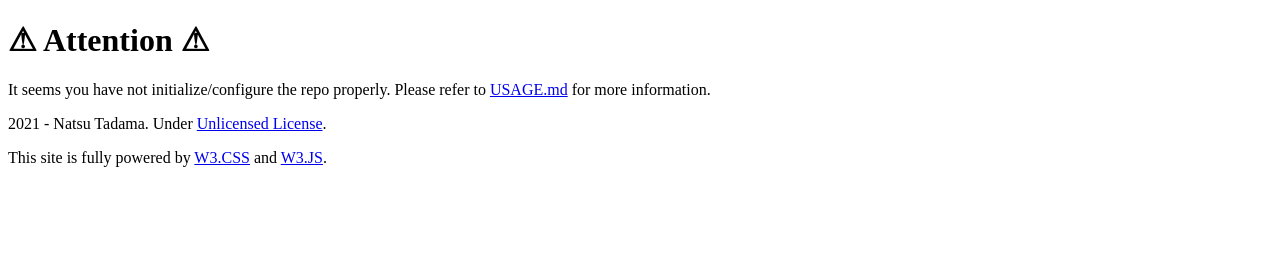
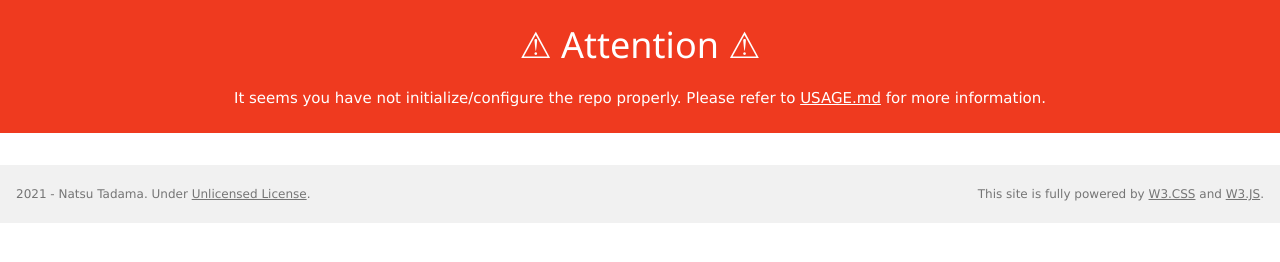
Before and after one commit to nattadasu/emergencyWebPage-template, a website: page index.html in a window 1280 px wide. Drawn offline with nearby package versions, Linux system fonts and the light colour scheme; the site is published under a folder, as on GitHub Pages, so addresses that start at the root find nothing.

Commit message:
🐛 Fix missed issue... Again -3-"
Fix #8
Fix #9

```diff
--- a/index.html
+++ b/index.html
@@ -60,8 +60,8 @@
     <link href="src/favicons/apple-startup-1536x2008.png" media="(device-width: 768px) and (device-height: 1024px) and (-webkit-device-pixel-ratio: 2) and (orientation: portrait)" rel="apple-touch-startup-image" />
 
     <!-- CSS & JS sourcing -->
-    <link rel='stylesheet' type='text/css' media='screen' href='/src/css/w3css/w3.css'>
-    <link rel='stylesheet' type='text/css' media='screen' href='/style.css'>
+    <link rel='stylesheet' type='text/css' media='screen' href='src/css/w3css/w3.css'>
+    <link rel='stylesheet' type='text/css' media='screen' href='style.css'>
     <script src="script.js"></script>
     <script type="module" src="https://cdn.jsdelivr.net/gh/zerodevx/zero-md@2/dist/zero-md.min.js"
     crossorigin="anonymous"
```
